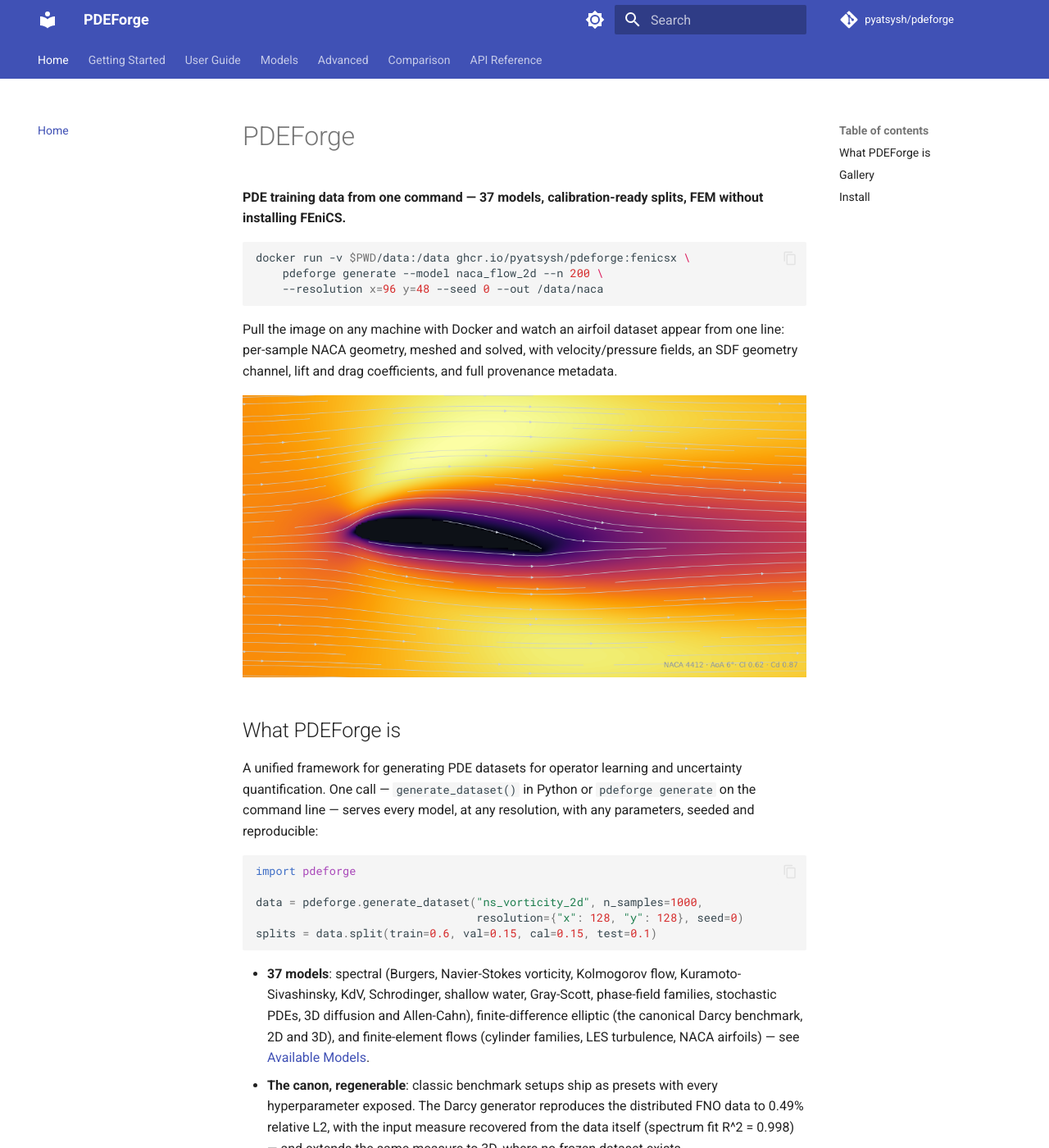
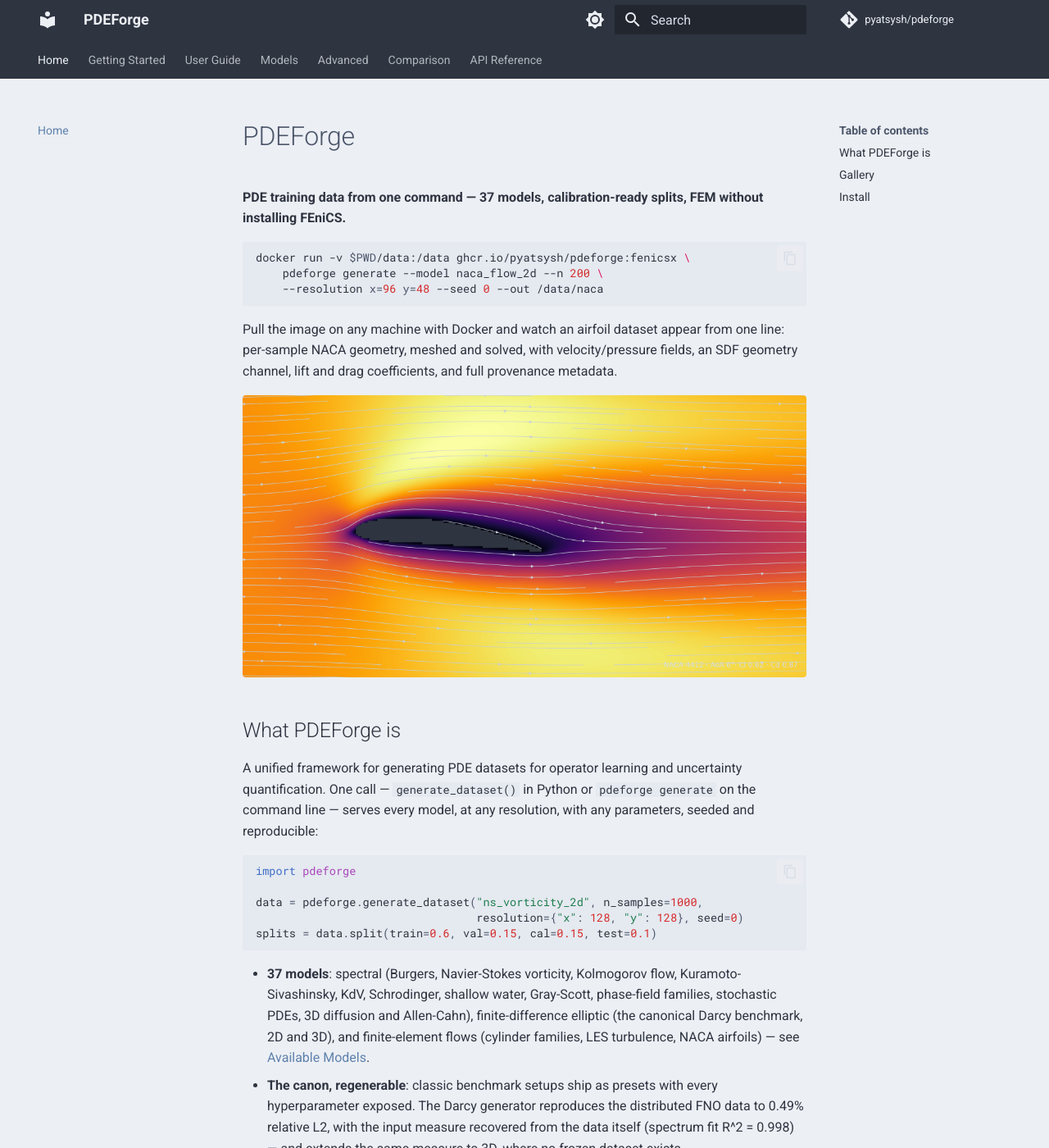
Before and after one commit to pyatsysh/PDEForge, an MkDocs documentation site: the page built from docs/index.md, in a window 1280 px wide and 1400 px high. Shown: the whole window at 82% size. Built offline with MkDocs 1.6.1 and Material for MkDocs 9.7.7, drawn with Linux system fonts in a browser that asks for light colours; comment, search, counter and statistics services are not loaded; some of the changed text lies outside the part shown.

Commit message:
Restyle site in Nord (mapped from the personal-site theme); regenerate figures on the polar-night surface
- docs/stylesheets/nord.css: light = snow storm + polar-night ink, header #2E3440 titled in frost, aurora hover; dark = the inverse on #2E3440; material palette switched to custom
- gallery figures regenerated with the Nord surface; stale first-draft 3D render dropped; white-background legacy image removed from the dark gallery

```diff
--- /dev/null
+++ b/docs/stylesheets/nord.css
@@ -0,0 +1,82 @@
+/* Nord theme, mapped from the author's site palette (data/themes/nord.toml):
+   light = snow storm surfaces + polar-night ink, header #2E3440 titled in
+   frost #88C0D0, hover in aurora #BF616A; dark = the inverse on #2E3440. */
+
+/* ---------- light: snow storm ---------- */
+[data-md-color-scheme="default"] {
+  --md-primary-fg-color: #2e3440;
+  --md-primary-fg-color--light: #3b4252;
+  --md-primary-fg-color--dark: #2e3440;
+  --md-primary-bg-color: #eceff4;
+  --md-primary-bg-color--light: #d8dee9;
+
+  --md-accent-fg-color: #bf616a;
+  --md-accent-fg-color--transparent: rgba(191, 97, 106, 0.1);
+
+  --md-default-bg-color: #eceff4;
+  --md-default-fg-color: #2e3440;
+  --md-default-fg-color--light: #4c566a;
+  --md-default-fg-color--lighter: #6b7489;
+  --md-default-fg-color--lightest: #d8dee9;
+
+  --md-typeset-color: #2e3440;
+  --md-typeset-a-color: #5e81ac;
+
+  --md-code-bg-color: #e5e9f0;
+  --md-code-fg-color: #2e3440;
+  --md-code-hl-color: rgba(136, 192, 208, 0.25);
+
+  --md-footer-bg-color: #2e3440;
+  --md-footer-bg-color--dark: #242933;
+  --md-footer-fg-color: #eceff4;
+}
+
+/* ---------- dark: polar night ---------- */
+[data-md-color-scheme="slate"] {
+  --md-hue: 220; /* fallback hue; explicit colors below win */
+
+  --md-primary-fg-color: #2e3440;
+  --md-primary-fg-color--light: #3b4252;
+  --md-primary-fg-color--dark: #242933;
+  --md-primary-bg-color: #eceff4;
+
+  --md-accent-fg-color: #bf616a;
+  --md-accent-fg-color--transparent: rgba(191, 97, 106, 0.15);
+
+  --md-default-bg-color: #2e3440;
+  --md-default-fg-color: #eceff4;
+  --md-default-fg-color--light: #d8dee9;
+  --md-default-fg-color--lighter: #81a1c1;
+  --md-default-fg-color--lightest: #434c5e;
+
+  --md-typeset-color: #d8dee9;
+  --md-typeset-a-color: #88c0d0;
+
+  --md-code-bg-color: #3b4252;
+  --md-code-fg-color: #d8dee9;
+  --md-code-hl-color: rgba(136, 192, 208, 0.18);
+
+  --md-footer-bg-color: #242933;
+  --md-footer-bg-color--dark: #1e222a;
+  --md-footer-fg-color: #d8dee9;
+
+  /* tables / admonition surfaces on the raised polar-night step */
+  --md-typeset-table-color: rgba(216, 222, 233, 0.12);
+  --md-admonition-bg-color: #3b4252;
+}
+
+/* header title picks up the site's frost accent on hover/active */
+.md-header__title:hover,
+.md-tabs__link--active {
+  color: #88c0d0;
+}
+
+/* keep the frost/aurora link behaviour of the site: frost links, aurora hover */
+.md-typeset a:hover {
+  color: #bf616a;
+}
+
+/* gallery images sit on polar night in both schemes — frame them gently */
+.md-typeset img {
+  border-radius: 4px;
+}
--- a/mkdocs.yml
+++ b/mkdocs.yml
@@ -7,17 +7,18 @@
 theme:
   name: material
   palette:
+    # Nord (mapped from the author's site theme): snow storm / polar night
     - media: "(prefers-color-scheme: light)"
       scheme: default
-      primary: indigo
-      accent: deep purple
+      primary: custom
+      accent: custom
       toggle:
         icon: material/brightness-7
         name: Switch to dark mode
     - media: "(prefers-color-scheme: dark)"
       scheme: slate
-      primary: indigo
-      accent: deep purple
+      primary: custom
+      accent: custom
       toggle:
         icon: material/brightness-4
         name: Switch to light mode
@@ -50,6 +51,9 @@
   - attr_list
   - md_in_html
 
+extra_css:
+  - stylesheets/nord.css
+
 extra_javascript:
   - javascripts/mathjax.js
   # polyfill.io removed: the domain was hijacked (2024 supply-chain attack)
```
Also changed, not shown: docs/index.md (+3 -2 lines), docs/figures/banner.png, docs/figures/darcy3d_hero.png, docs/figures/darcy3d_isosurfaces.png (deleted), docs/figures/naca_flow.png, docs/figures/spinodal3d.png, 1 other file.
